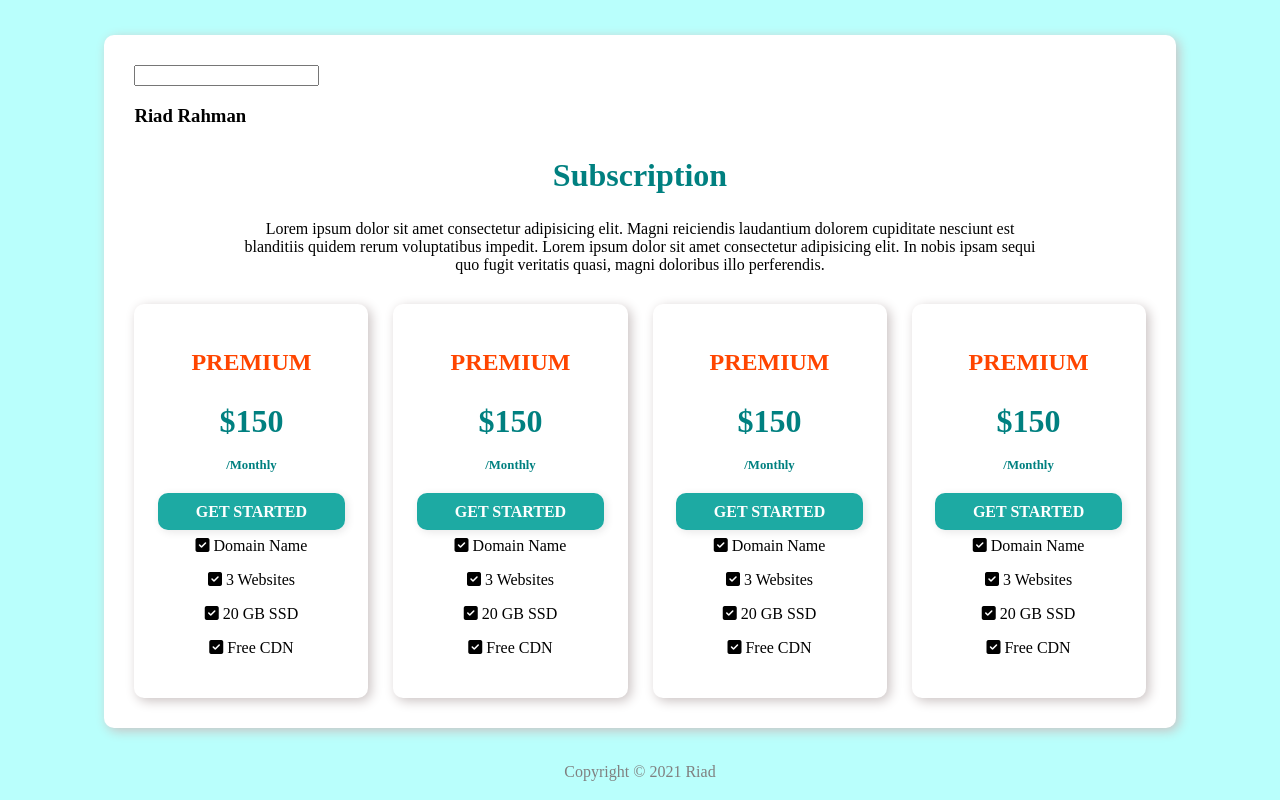
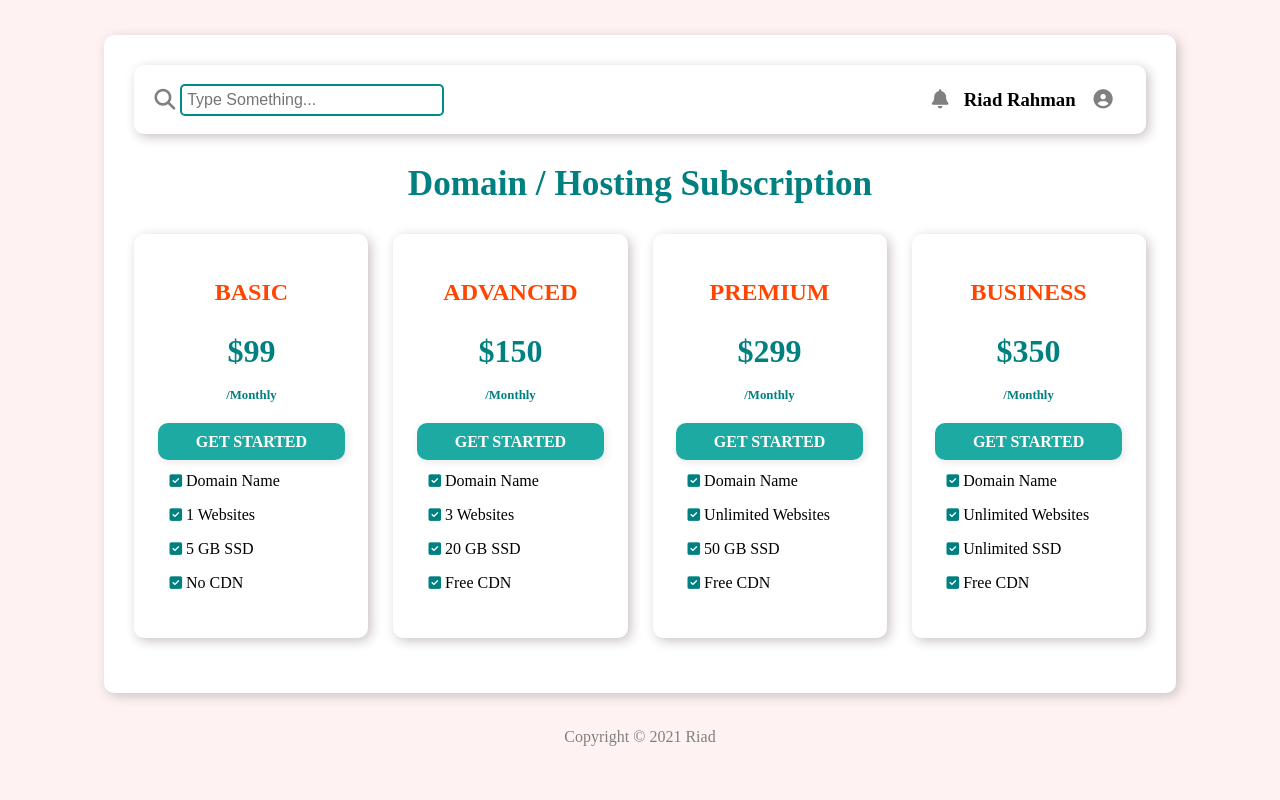
Before and after one commit to abdur-rahman-riad/Package-Offer, a plain HTML site: page index.html in a window 1280 px wide. Drawn offline with Linux system fonts and the light colour scheme.

Commit message:
Package Offer Complete

```diff
--- a/index.html
+++ b/index.html
@@ -16,59 +16,63 @@
     <section class="main-section">
         <header>
             <div class="search">
-                <input type="text">
+                <i class="fas fa-search"></i>
+                <input type="text" placeholder="Type Something...">
             </div>
             <div class="user">
+                <i class="fas fa-bell"></i>
                 <h3>Riad Rahman</h3>
+                <i class="fas fa-user-circle"></i>
             </div>
         </header>
         <main>
-            <div class="head-title">
-                <h1>Subscription</h1>
-                <p>Lorem ipsum dolor sit amet consectetur adipisicing elit. Magni reiciendis laudantium dolorem
-                    cupiditate
-                    nesciunt est blanditiis quidem rerum voluptatibus impedit. Lorem ipsum dolor sit amet consectetur
-                    adipisicing elit. In nobis ipsam sequi quo fugit veritatis quasi, magni doloribus illo perferendis.
-                </p>
-            </div>
-
+            <h1 class="head-title">Domain / Hosting Subscription</h1>
             <div class="cards">
                 <div class="card">
-                    <h2>PREMIUM</h2>
+                    <h2>BASIC</h2>
+                    <h1>$99 <br> <span class="monthly">/Monthly</span> </h1>
+                    <a href="#" class="btn-design">GET STARTED</a>
+                    <div class="feature">
+                        <p><i class="fas fa-check-square"></i> Domain Name</p>
+                        <p> <i class="fas fa-check-square"></i> 1 Websites</p>
+                        <p><i class="fas fa-check-square"></i> 5 GB SSD</p>
+                        <p><i class="fas fa-check-square"></i> No CDN</p>
+                    </div>
+                </div>
+                <div class="card">
+                    <h2>ADVANCED</h2>
                     <h1>$150 <br> <span class="monthly">/Monthly</span> </h1>
                     <a href="#" class="btn-design">GET STARTED</a>
+                    <div class="feature">
                         <p><i class="fas fa-check-square"></i> Domain Name</p>
                         <p> <i class="fas fa-check-square"></i> 3 Websites</p>
                         <p><i class="fas fa-check-square"></i> 20 GB SSD</p>
                         <p><i class="fas fa-check-square"></i> Free CDN</p>
                     </div>
-                <div class="card">
-                    <h2>PREMIUM</h2>
-                    <h1>$150 <br> <span class="monthly">/Monthly</span> </h1>
-                    <a href="#" class="btn-design">GET STARTED</a>
-                    <p><i class="fas fa-check-square"></i> Domain Name</p>
-                    <p><i class="fas fa-check-square"></i> 3 Websites</p>
-                    <p><i class="fas fa-check-square"></i> 20 GB SSD</p>
-                    <p><i class="fas fa-check-square"></i> Free CDN</p>
                 </div>
                 <div class="card">
                     <h2>PREMIUM</h2>
-                    <h1>$150 <br> <span class="monthly">/Monthly</span> </h1>
+                    <h1>$299 <br> <span class="monthly">/Monthly</span> </h1>
                     <a href="#" class="btn-design">GET STARTED</a>
+                    <div class="feature">
                         <p><i class="fas fa-check-square"></i> Domain Name</p>
-                    <p><i class="fas fa-check-square"></i> 3 Websites</p>
-                    <p><i class="fas fa-check-square"></i> 20 GB SSD</p>
+                        <p> <i class="fas fa-check-square"></i> Unlimited Websites</p>
+                        <p><i class="fas fa-check-square"></i> 50 GB SSD</p>
                         <p><i class="fas fa-check-square"></i> Free CDN</p>
                     </div>
+                </div>
                 <div class="card">
-                    <h2>PREMIUM</h2>
-                    <h1>$150 <br> <span class="monthly">/Monthly</span> </h1>
+                    <h2>BUSINESS</h2>
+                    <h1>$350 <br> <span class="monthly">/Monthly</span> </h1>
                     <a href="#" class="btn-design">GET STARTED</a>
+                    <div class="feature">
                         <p><i class="fas fa-check-square"></i> Domain Name</p>
-                    <p><i class="fas fa-check-square"></i> 3 Websites</p>
-                    <p><i class="fas fa-check-square"></i> 20 GB SSD</p>
+                        <p> <i class="fas fa-check-square"></i> Unlimited Websites</p>
+                        <p><i class="fas fa-check-square"></i> Unlimited SSD</p>
                         <p><i class="fas fa-check-square"></i> Free CDN</p>
                     </div>
+                </div>
+
             </div>
         </main>
     </section>
--- a/style.css
+++ b/style.css
@@ -1,6 +1,5 @@
 body{
-    background-color: #b9fffc;
-    /* background-color: #fff2f2; */
+    background-color: #fff2f2;
 }
 .main-section{
     width: 80%;
@@ -10,8 +9,46 @@ body{
     box-shadow: 3px 3px 12px rgb(202, 194, 194);
     border-radius: 10px;
 }
+header{
+    background-color: white;
+    padding:5px 20px;
+    box-shadow: 3px 3px 12px rgb(202, 194, 194);
+    border-radius: 10px;
+    display: flex;
+    justify-content: space-between;
+    align-items: center;
+}
+.search{
+    display: flex;
+    justify-content: center;
+    align-items: center;
+}
+.search .fa-search{
+    font-size: 1.3em;
+    color: gray;
+    padding-right: 5px;
+}
+.search input{
+    width: 250px;
+    padding: 5px;
+    border-radius: 5px;
+    font-size: 1em;
+    border: 2px solid darkcyan;
+}
+.user{
+    display: grid;
+    grid-template-columns: 50px 1fr 50px;
+    align-items: center;
+}
+.user .fas{
+    font-size: 1.2em;
+    color: gray;
+    padding: 0 18px;
+}
 .head-title{
     text-align: center;
+    font-size: 2.2em;
+    color: teal;
     width: 80%;
     margin:30px auto;
 }
@@ -19,6 +56,7 @@ body{
     display: grid;
     grid-template-columns: repeat(4,1fr);
     column-gap: 25px;
+    margin-bottom: 25px;
 }
 .card{
     background-color: white;
@@ -46,8 +84,51 @@ h1{
 .monthly{
     font-size: 0.4em;
 }
+.feature{
+    text-align: left;
+    padding: 5px 35px;
+}
+.fa-check-square{
+    font-size: 0.9em;
+    color: teal;
+}
 
 footer{
     text-align: center;
     color: gray;
 }
+
+
+@media only screen and (max-width: 767px) {
+    header{
+        flex-direction: column-reverse;
+        padding:20px;
+    }
+    .search input{
+        width: 180px;
+        font-size: 0.8em;
+    }
+    .head-title{
+        font-size: 1.5em;
+        width: 100%;
+    }
+    .cards{
+        grid-template-columns: repeat(1,1fr);
+        row-gap: 25px;
+    }
+}
+
+@media only screen and (min-width: 768px) and (max-width:1024px) {
+    .search input{
+        width: 200px;
+        font-size: 1em;
+    }
+    .head-title{
+        font-size: 2em;
+        width: 100%;
+    }
+    .cards{
+        grid-template-columns: repeat(2,1fr);
+        row-gap: 25px;
+    }
+}
```
Lines whose indentation alone changed are shown as unchanged.
